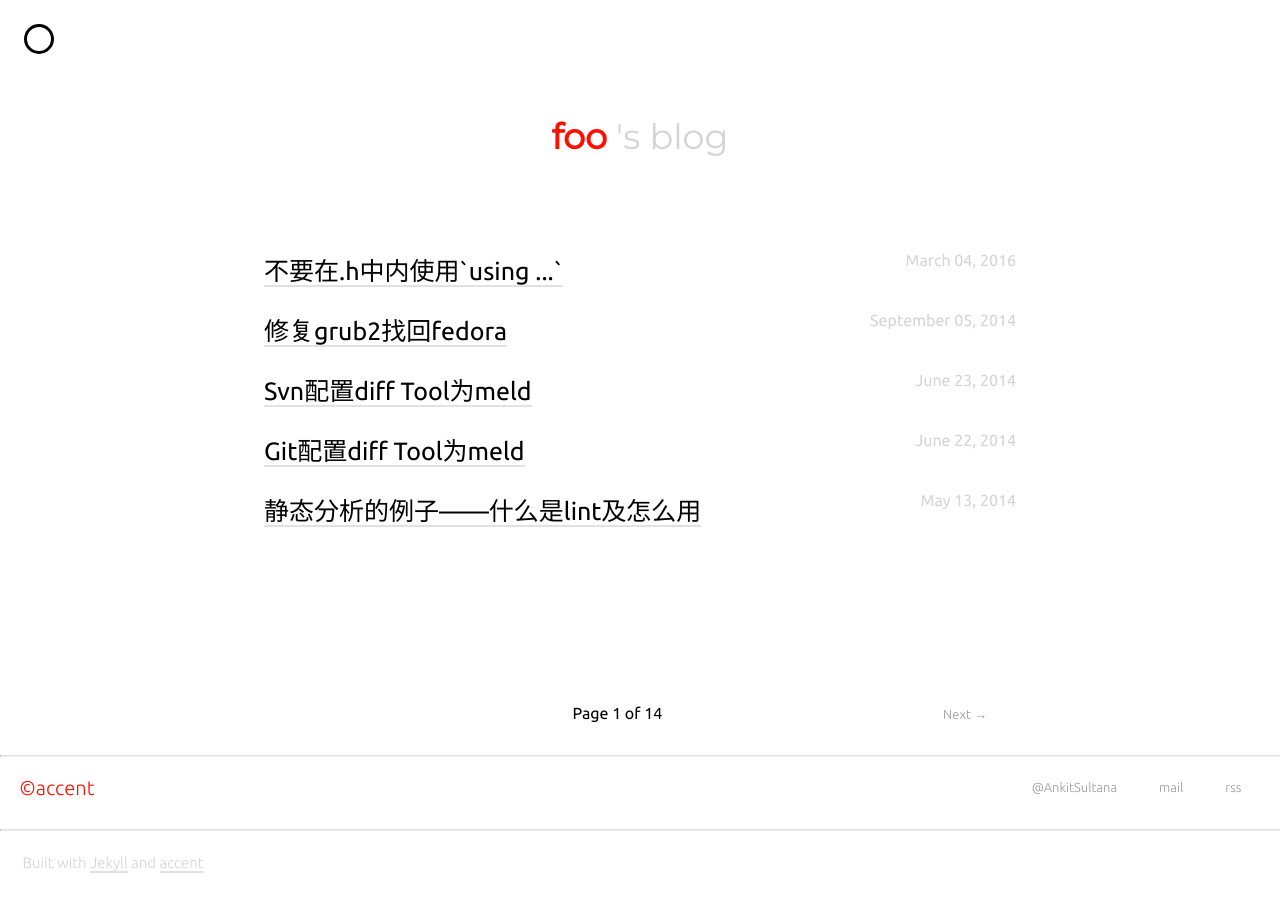
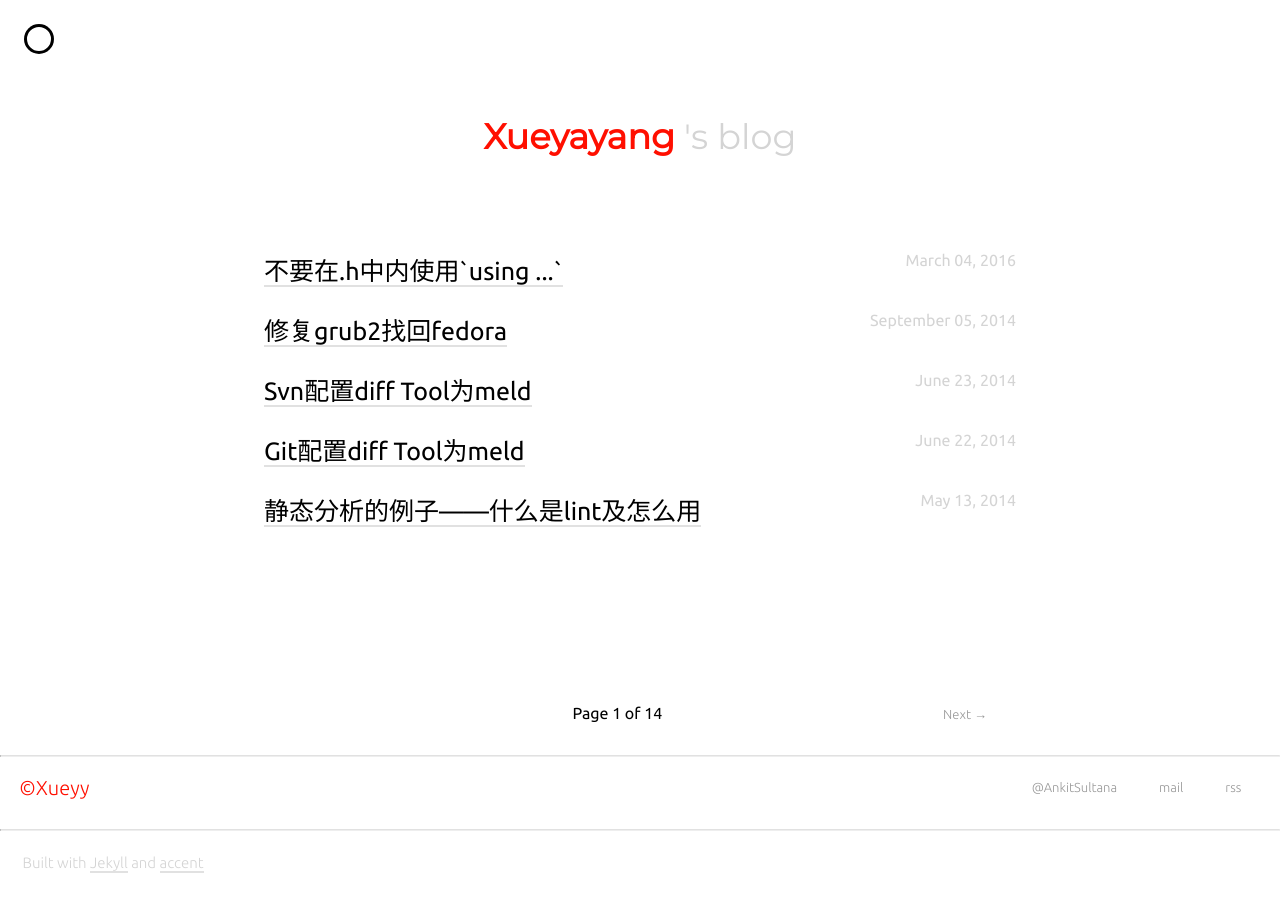
Before and after one commit to xueyayang/xueyayang.github.io, a Jekyll site: the page built from index.html, in a window 1280 px wide. Built offline with Jekyll 4.4.1, drawn with Linux system fonts in a browser that asks for light colours; nearby versions of some CDN libraries; the list of posts is cut into pages by our own code.

Commit message:
try ne theme

```diff
--- a/_config.yml
+++ b/_config.yml
@@ -1,30 +1,31 @@
 # User Settings | Edit there as per required
 
-title: accent
-url: "http://ankitsultana.me"
-baseurl: "/accent"
+title: Xueyayang
+url: "http://xueyayang.me"
+baseurl: "/xueyayang"
 
 # This will show up at the top of index page
 site_heading: >
-    foo <span class="faded">'s blog</span>
+    Xueyayang <span class="faded">'s blog</span>
 
-email: your@email.com
-author: yourname
+email: xueyayagn@email.com
+author: xueyayang
 # This description will show up in google search results
 # (for index page) etc.
 description: >
-    accent is, as Trump would put it, the best
+    #g is, as Trump would put it, the best
+    Hello!
 
 # This will what will show against &copy; in the footer
-copyright: accent
+copyright: Xueyy
 # Toggle your short bio, which will displayed on your index page
 # Just toggle it and run jekyll again to see
 intro: false         # Tip: Remove the span from site_heading if intro is set to true
 # This will be displayed in your intro
 short_bio: >
-    Welcome! This is <span>accent</span>, a mobile friendly theme for Jekyll. The main feature of this
-    theme is that you can change the accent color. Refer the
-    <a class="underline different-highlight" href="http://ankitsultana.me/accent/documentation.html">
+    Welcome! This is <span>g</span>, a mobile friendly theme for Jekyll. The main feature of this
+    theme is that you can change the g color. Refer the
+    <a class="underline different-highlight" href="http://ankitsultana.me/g/documentation.html">
         Documentation
     </a>
     to know how.
@@ -41,7 +42,7 @@
 about_stub: >
     Keep this sentence less than 13 words or it won't look good.
 
-about_footer: true
+about_footer: false
 
 twitter_username: AnkitSultana
 github_username: yourgithub
@@ -56,8 +57,8 @@
 tracking_id: UA-69243698-7 # GA Tracking ID
 
 # Social Stuff | open graph and twitter cards
-og_image: "images/accent.png" # This will show in facebook thumbnails
-twitter_image: "http://ankitsultana.me/images/accent.png?1234" # This will show in twitter cards
+og_image: "images/g.png" # This will show in facebook thumbnails
+twitter_image: "http://ankitsultana.me/images/g.png?1234" # This will show in twitter cards
 
 ####################################
 ####################################
```
